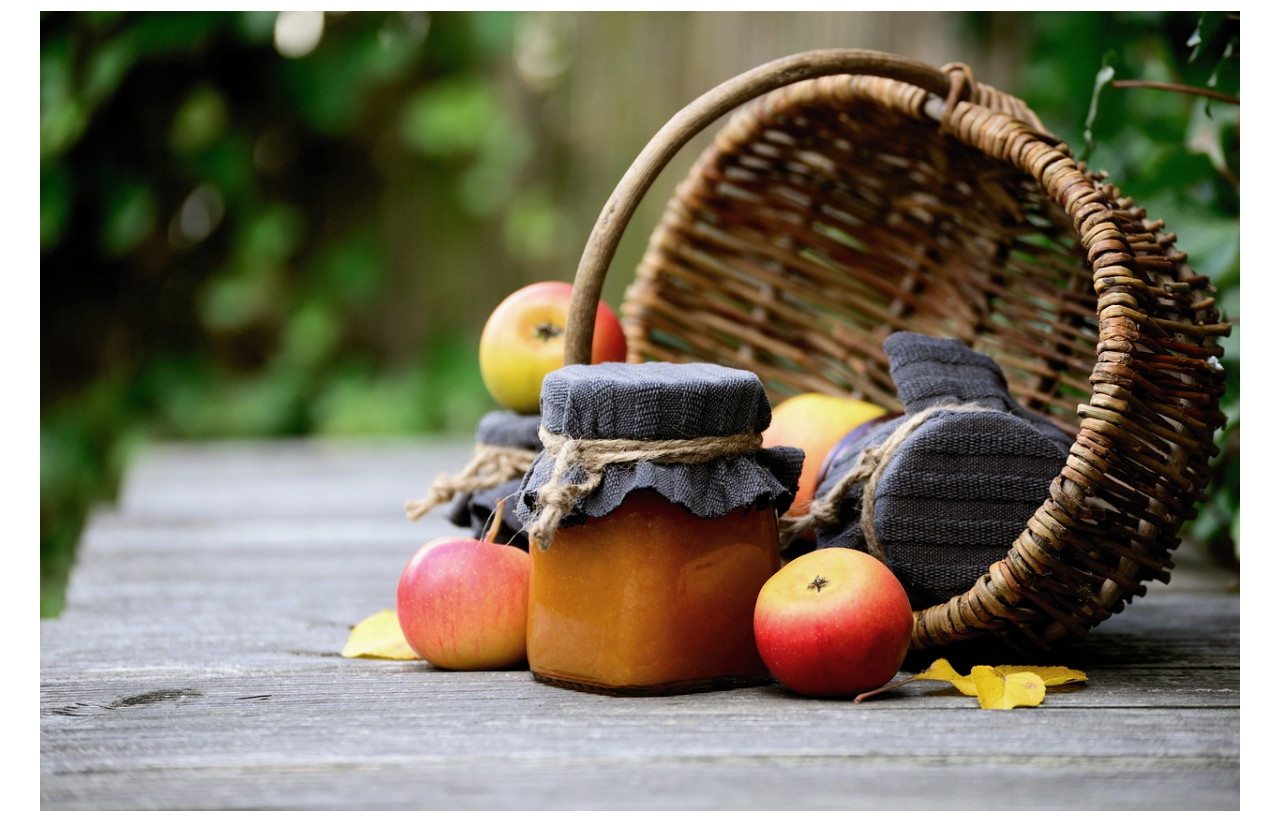
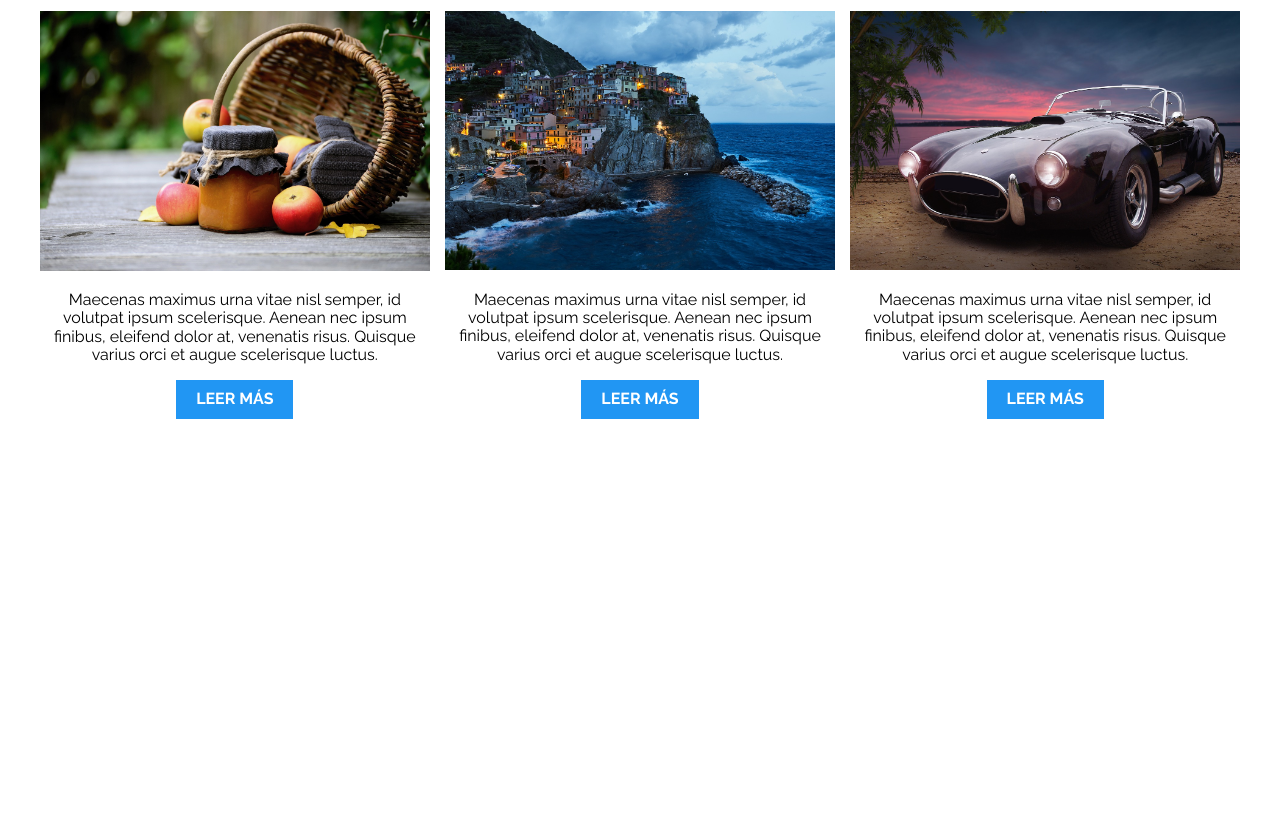
Before and after one commit to nriquertgit14/PatronesResponsiveRNV, a plain HTML site: page 04-3columnas_iguales_flexbox/index.html in a window 1280 px wide. Shown: the part 89-912 px from the top of the page. After the commit the page ends 800 px from the top, so only its background shows below. Drawn offline with nearby package versions, Linux system fonts and the light colour scheme.

Commit message:
Trabajando con tres columnas iguales con flexbox

```diff
--- a/04-3columnas_iguales_flexbox/css/styles.css
+++ b/04-3columnas_iguales_flexbox/css/styles.css
@@ -26,6 +26,7 @@ h1 {
     max-width: 1200px;
     width: 95%;
     margin: 0 auto;
+    text-align: center;
 }
 
 .entrada-blog a {
@@ -39,3 +40,14 @@ h1 {
 }
 
 /** CODIGO AQUI **/
+
+@media (min-width: 768px) {
+      .tres-columnas{
+        display: flex;
+        justify-content: space-between;
+        /**gap: 2rem;    **/
+      }
+      .entrada-blog{
+        flex: 0 0 calc(33.3% - 1rem);
+      }
+}
--- a/04-3columnas_iguales_flexbox/index.html
+++ b/04-3columnas_iguales_flexbox/index.html
@@ -12,7 +12,7 @@
 
 <body>
 
-    <div class="contenedor">
+    <div class="contenedor tres-columnas">
         <article class="entrada-blog">
             <h1>Titulo Entrada Blog</h1>
             <img src="img/imagen1.jpg">
```
